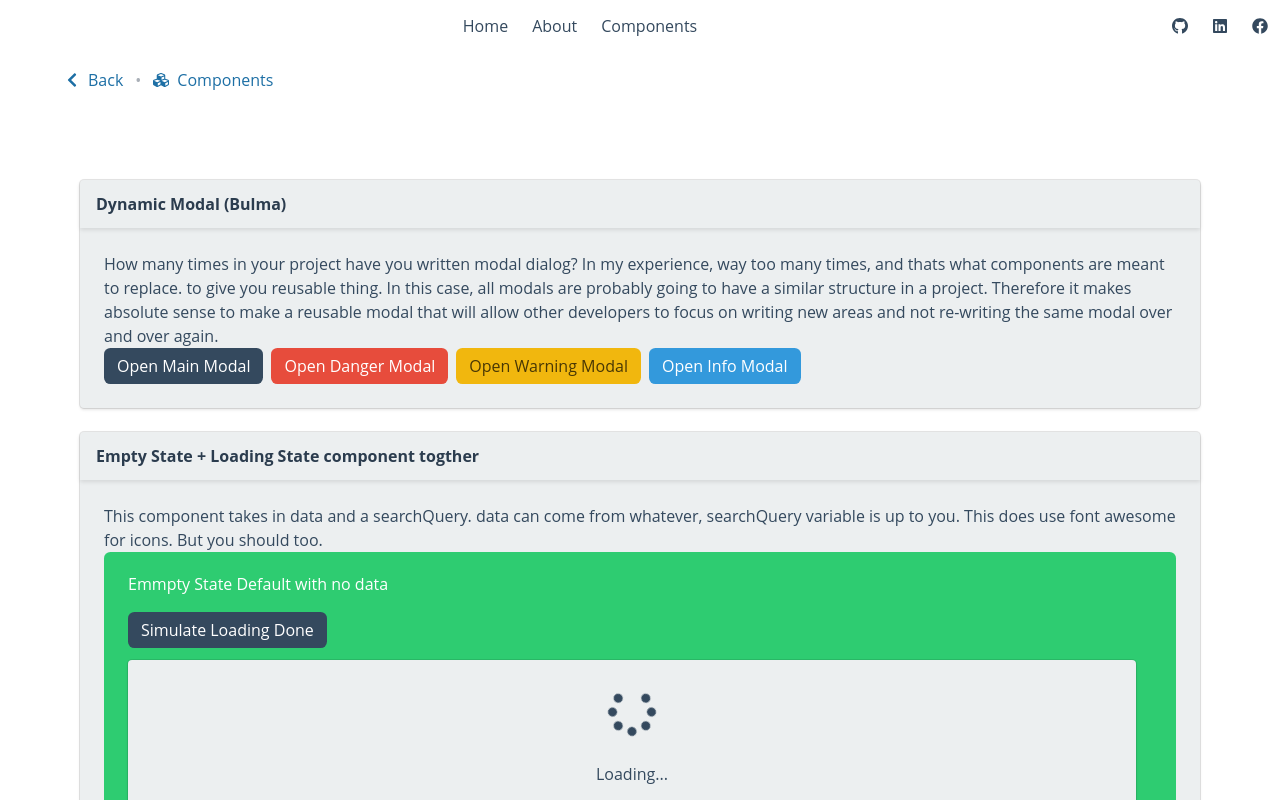
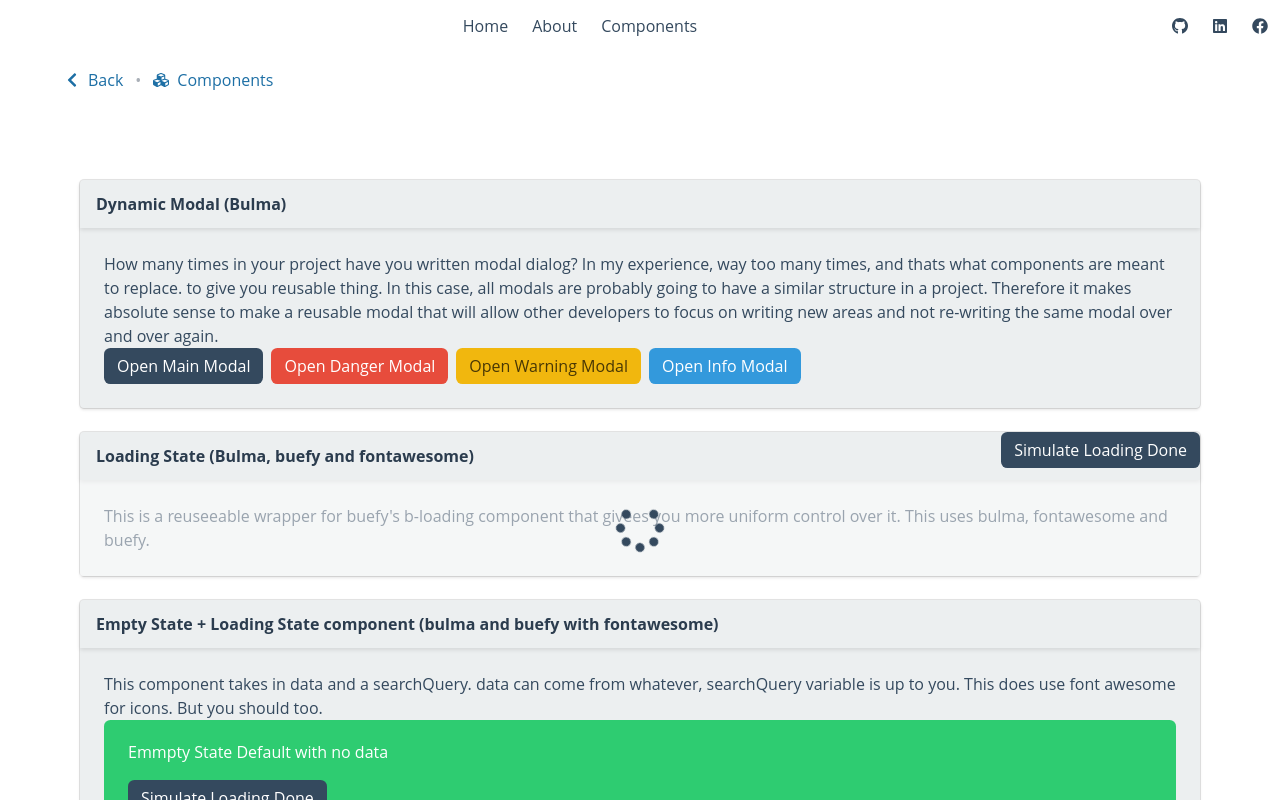
Before and after one commit to jameshood118/projects, a Vue app: page /components in a window 1280 px wide. Shown: the top 800 px of the page. Built offline with nearby package versions, Linux system fonts and the light colour scheme.

Commit message:
adding loading state

```diff
--- a/src/views/Components.vue
+++ b/src/views/Components.vue
@@ -52,7 +52,39 @@
           <div class="card">
             <header class="card-header">
               <p class="card-header-title">
-                Empty State + Loading State component togther
+                Loading State (Bulma, buefy and fontawesome)
+              </p>
+              <button
+                v-if="emptyStateLoading == true"
+                class="button is-primary mb-3"
+                @click="simulateLoading('loading', false)"
+              >
+                Simulate Loading Done
+              </button>
+              <button
+                v-else
+                class="button is-primary mb-3"
+                @click="simulateLoading('loading', true)"
+              >
+                Simulate Loading Start
+              </button>
+            </header>
+            <div class="card-content is-relative">
+              <p>
+                This is a reuseeable wrapper for buefy's b-loading component
+                that givees you more uniform control over it. This uses bulma,
+                fontawesome and buefy.
+              </p>
+              <loading-state :isLoading="isLoading" :isFullPage="false" />
+            </div>
+          </div>
+        </div>
+        <div class="column is-full">
+          <div class="card">
+            <header class="card-header">
+              <p class="card-header-title">
+                Empty State + Loading State component (bulma and buefy with
+                fontawesome)
               </p>
             </header>
             <div class="card-content">
@@ -71,14 +103,14 @@
                         <button
                           v-if="emptyStateLoading == true"
                           class="button is-primary mb-3"
-                          @click="simulateLoadingDone"
+                          @click="simulateLoading('empty', false)"
                         >
                           Simulate Loading Done
                         </button>
                         <button
                           v-else
                           class="button is-primary mb-3"
-                          @click="simulateLoadingStart"
+                          @click="simulateLoading('empty', true)"
                         >
                           Simulate Loading Start
                         </button>
@@ -148,15 +180,17 @@ export default {
       modalMessage: '',
       modalTagClass: 'is-primary',
       emptyStateData: [],
-      emptyStateLoading: true
+      emptyStateLoading: true,
+      isLoading: true
     }
   },
   methods: {
-    simulateLoadingDone() {
-      this.emptyStateLoading = false
-    },
-    simulateLoadingStart() {
-      this.emptyStateLoading = true
+    simulateLoading(component, action) {
+      if (component == 'empty') {
+        this.emptyStateLoading = action
+      } else {
+        this.isLoading = action
+      }
     },
     handleModalClick(msg, tagClass) {
       this.modalOpen = true
```
